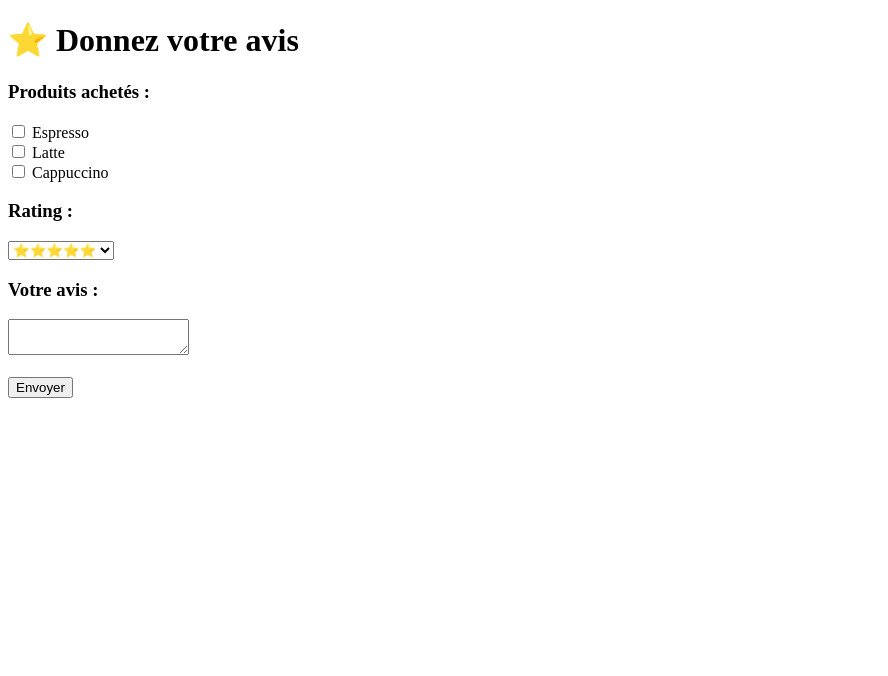
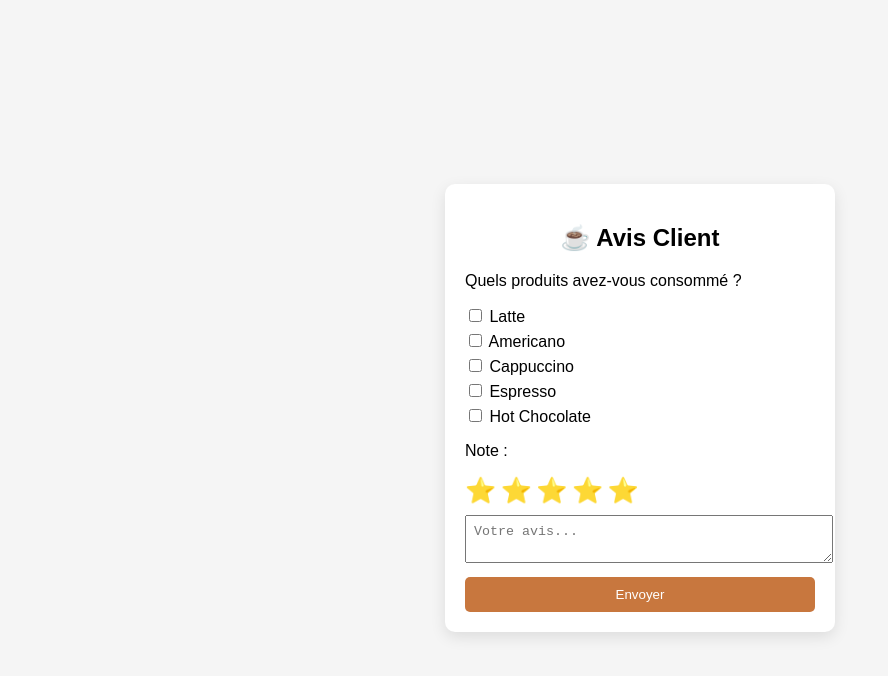
Before and after one commit to walidanbaro2030-oss/brewiq, a plain HTML site: page feedback.html in a window 1280 px wide. Shown: the whole page, without its empty margins (0-888 px from the left). Drawn offline with Linux system fonts and the light colour scheme.

Commit message:
Update feedback.html

```diff
--- a/feedback.html
+++ b/feedback.html
@@ -1,39 +1,124 @@
 <!DOCTYPE html>
 <html lang="fr">
 <head>
-  <meta charset="UTF-8">
-  <title>Feedback Client</title>
+<meta charset="UTF-8">
+<title>BrewIQ Feedback</title>
+<style>
+body{
+  font-family: Arial;
+  background:#f5f5f5;
+  display:flex;
+  justify-content:center;
+  align-items:center;
+  height:100vh;
+}
+
+.container{
+  background:#fff;
+  padding:20px;
+  border-radius:10px;
+  width:350px;
+  box-shadow:0 5px 15px rgba(0,0,0,0.1);
+}
+
+h2{text-align:center;}
+
+.products label{
+  display:block;
+  margin:5px 0;
+}
+
+.stars span{
+  font-size:25px;
+  cursor:pointer;
+}
+
+textarea{
+  width:100%;
+  margin-top:10px;
+  padding:8px;
+}
+
+button{
+  margin-top:10px;
+  width:100%;
+  padding:10px;
+  background:#C8773E;
+  color:white;
+  border:none;
+  border-radius:5px;
+  cursor:pointer;
+}
+</style>
 </head>
+
 <body>
 
-<h1>⭐ Donnez votre avis</h1>
+<div class="container">
+<h2>☕ Avis Client</h2>
 
-<h3>Produits achetés :</h3>
+<p>Quels produits avez-vous consommé ?</p>
 
-<label><input type="checkbox" value="Espresso"> Espresso</label><br>
-<label><input type="checkbox" value="Latte"> Latte</label><br>
-<label><input type="checkbox" value="Cappuccino"> Cappuccino</label><br>
+<div class="products">
+<label><input type="checkbox" value="Latte"> Latte</label>
+<label><input type="checkbox" value="Americano"> Americano</label>
+<label><input type="checkbox" value="Cappuccino"> Cappuccino</label>
+<label><input type="checkbox" value="Espresso"> Espresso</label>
+<label><input type="checkbox" value="Hot Chocolate"> Hot Chocolate</label>
+</div>
 
-<h3>Rating :</h3>
-<select id="rating">
-  <option value="5">⭐⭐⭐⭐⭐</option>
-  <option value="4">⭐⭐⭐⭐</option>
-  <option value="3">⭐⭐⭐</option>
-  <option value="2">⭐⭐</option>
-  <option value="1">⭐</option>
-</select>
+<p>Note :</p>
+<div class="stars" id="stars">
+<span onclick="rate(1)">⭐</span>
+<span onclick="rate(2)">⭐</span>
+<span onclick="rate(3)">⭐</span>
+<span onclick="rate(4)">⭐</span>
+<span onclick="rate(5)">⭐</span>
+</div>
 
-<h3>Votre avis :</h3>
-<textarea id="avis"></textarea><br><br>
+<textarea id="avis" placeholder="Votre avis..."></textarea>
 
 <button onclick="submitForm()">Envoyer</button>
 
+</div>
+
 <script>
+let rating = 0;
+
+function rate(n){
+  rating = n;
+  alert("Rating: " + n + "⭐");
+}
+
 function submitForm(){
   const products = [...document.querySelectorAll('input:checked')].map(p=>p.value);
   const avis = document.getElementById('avis').value;
-  const rating = parseInt(document.getElementById('rating').value);
 
+  console.log({
+    products,
+    rating,
+    avis
+  });
+
+  alert("Merci pour votre avis !");
+}
+</script>
+
+</body>
+</html>
+<script>
+let rating = 0;
+
+function rate(n){
+  rating = n;
+  alert("Rating: " + n + "⭐");
+}
+
+function submitForm(){
+  const products = [...document.querySelectorAll('input:checked')].map(p=>p.value);
+  const avis = document.getElementById('avis').value;
+
+  // 🆕 CREATE REVIEW OBJECT
   const review = {
     products: products,
     rating: rating,
@@ -41,15 +126,17 @@ function submitForm(){
     date: new Date()
   };
 
+  // 🆕 GET OLD DATA
   let reviews = JSON.parse(localStorage.getItem("reviews")) || [];
 
+  // 🆕 ADD NEW REVIEW
   reviews.push(review);
 
+  // 🆕 SAVE
   localStorage.setItem("reviews", JSON.stringify(reviews));
+
+  console.log(review);
 
   alert("Merci pour votre avis !");
 }
 </script>
-
-</body>
-</html>
```
